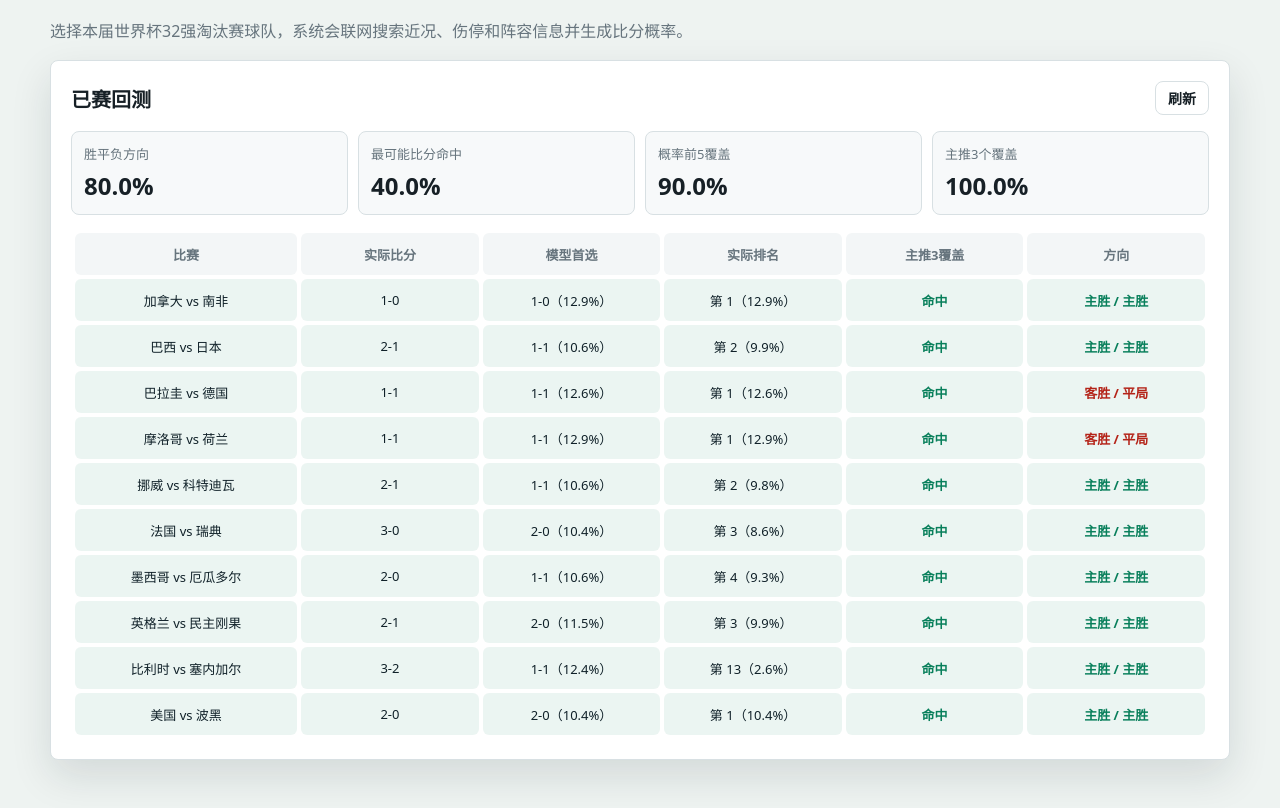
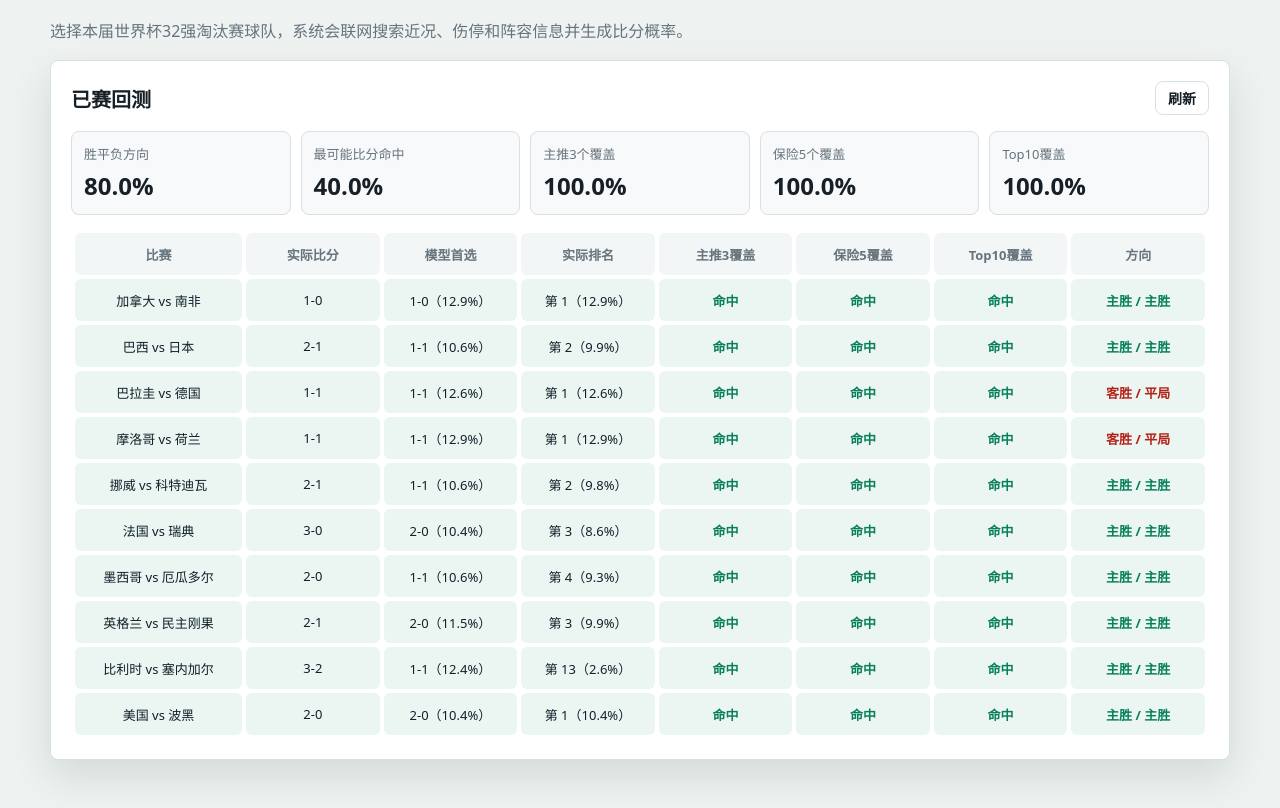
Before and after one commit to yewu73157-web/football-score-predictor, a Flask app: page / in a window 1280 px wide. Shown: the part 434-1242 px from the top of the page. Run offline with Flask 3, Linux system fonts and the light colour scheme; data that the repository does not hold is empty.

Commit message:
Add tiered score coverage display

```diff
--- a/app.py
+++ b/app.py
@@ -15,7 +15,7 @@ from flask import Flask, jsonify, render_template, request
 
 
 app = Flask(__name__)
-APP_VERSION = "20260702-clean-sheet1"
+APP_VERSION = "20260702-tiered-coverage1"
 
 HTTP_HEADERS = {
     "User-Agent": "Mozilla/5.0 football-score-predictor/1.0 (local analytics app)"
@@ -418,32 +418,58 @@ def build_coverage_scores(
     for item in coverage_scores:
         add(dict(item, label="概率补位"))
 
-    top10_pool = sorted_scores[:10]
+    top3_scores = recommendations[:]
+    top5_scores = [dict(item) for item in top3_scores]
+    top5_used = {item["score"] for item in top5_scores}
+    for item in coverage_scores:
+        if item["score"] not in top5_used:
+            candidate = dict(item)
+            candidate["label"] = candidate.get("label") or "保险补位"
+            top5_scores.append(candidate)
+            top5_used.add(candidate["score"])
+        if len(top5_scores) >= 5:
+            break
+
+    top10_pool = [dict(item, label=item.get("label") or "90%候选") for item in top5_scores]
+    top10_used = {item["score"] for item in top10_pool}
+    for item in coverage_scores:
+        if item["score"] not in top10_used:
+            candidate = dict(item)
+            candidate["label"] = "90%候选"
+            top10_pool.append(candidate)
+            top10_used.add(candidate["score"])
+        if len(top10_pool) >= 10:
+            break
+
     upset_scores = [
         dict(item, label="冷门保护")
         for item in sorted_scores
         if (item["away"] > item["home"] if favorite == "home" else item["home"] > item["away"])
     ][:3]
-    top3_mass = sum(item["prob"] for item in recommendations)
+    top3_mass = sum(item["prob"] for item in top3_scores)
+    top5_mass = sum(item["prob"] for item in top5_scores)
+    top10_mass = sum(item["prob"] for item in top10_pool)
     if favorite_prob >= 0.52 and favorite_margin >= 0.18:
         confidence = "高"
-        confidence_note = "优势方较明确，但比分仍不能保证。"
+        confidence_note = "优势方较明确，主推3个可重点参考，保险5个用于覆盖零封和一球差。"
     elif favorite_prob >= 0.42 or draw >= 0.30:
         confidence = "中"
-        confidence_note = "有倾向，但平局或一球差结果占比较高。"
+        confidence_note = "有倾向，但平局或一球差结果占比较高，建议同时看保险5个。"
     else:
         confidence = "低"
-        confidence_note = "胜平负接近，杯赛波动较大。"
+        confidence_note = "胜平负接近，杯赛波动较大，不建议只看主推3个，应看90%候选池。"
 
     return {
-        "recommendedTop3": recommendations,
-        "recommendedTop5": recommendations,
+        "recommendedTop3": top3_scores,
+        "recommendedTop5": top5_scores,
         "candidateTop10": top10_pool,
         "upsetProtection": upset_scores,
         "top3ProbabilityMass": top3_mass,
-        "top5ProbabilityMass": top3_mass,
+        "top5ProbabilityMass": top5_mass,
+        "top10ProbabilityMass": top10_mass,
         "confidence": confidence,
         "confidenceNote": confidence_note,
+        "coverageAdvice": "高置信看主推3个；中置信看保险5个；低置信看90%候选池。",
     }
 
 
@@ -572,7 +598,9 @@ def evaluate_completed_matches() -> dict[str, Any]:
     result_hits = 0
     exact_hits = 0
     top5_hits = 0
-    recommended_hits = 0
+    recommended3_hits = 0
+    recommended5_hits = 0
+    top10_hits = 0
     for match in COMPLETED_MATCHES:
         result = predict(match["home"], match["away"], match["neutral"])
         probs = result["probabilities"]
@@ -591,13 +619,20 @@ def evaluate_completed_matches() -> dict[str, Any]:
         actual_rank = next(i + 1 for i, (score, _) in enumerate(all_scores) if list(score) == match["score"])
         actual_prob = next(probability for score, probability in all_scores if list(score) == match["score"])
         top5_hits += actual_rank <= 5
-        recommended_scores = [item["score"] for item in result["coverageScores"]["recommendedTop3"]]
-        recommended_hit = f'{match["score"][0]}-{match["score"][1]}' in recommended_scores
-        recommended_hits += recommended_hit
+        actual_score_text = f'{match["score"][0]}-{match["score"][1]}'
+        recommended3_scores = [item["score"] for item in result["coverageScores"]["recommendedTop3"]]
+        recommended5_scores = [item["score"] for item in result["coverageScores"]["recommendedTop5"]]
+        top10_scores = [item["score"] for item in result["coverageScores"]["candidateTop10"]]
+        recommended3_hit = actual_score_text in recommended3_scores
+        recommended5_hit = actual_score_text in recommended5_scores
+        top10_hit = actual_score_text in top10_scores
+        recommended3_hits += recommended3_hit
+        recommended5_hits += recommended5_hit
+        top10_hits += top10_hit
         rows.append(
             {
                 "match": f'{match["home"]} vs {match["away"]}',
-                "actualScore": f'{match["score"][0]}-{match["score"][1]}',
+                "actualScore": actual_score_text,
                 "topScore": top_score["score"],
                 "topScoreProb": top_score["prob"],
                 "actualScoreProb": actual_prob,
@@ -605,8 +640,14 @@ def evaluate_completed_matches() -> dict[str, Any]:
                 "predictedOutcome": predicted_outcome,
                 "actualOutcome": actual_outcome,
                 "outcomeHit": predicted_outcome == actual_outcome,
-                "recommendedScores": recommended_scores,
-                "recommendedHit": recommended_hit,
+                "recommendedScores": recommended3_scores,
+                "recommendedTop3Scores": recommended3_scores,
+                "recommendedTop5Scores": recommended5_scores,
+                "top10Scores": top10_scores,
+                "recommendedHit": recommended3_hit,
+                "recommendedTop3Hit": recommended3_hit,
+                "recommendedTop5Hit": recommended5_hit,
+                "top10Hit": top10_hit,
             }
         )
     total = len(COMPLETED_MATCHES)
@@ -615,8 +656,9 @@ def evaluate_completed_matches() -> dict[str, Any]:
         "resultAccuracy": result_hits / total,
         "exactAccuracy": exact_hits / total,
         "top5Accuracy": top5_hits / total,
-        "recommendedTop3Accuracy": recommended_hits / total,
-        "recommendedTop5Accuracy": recommended_hits / total,
+        "recommendedTop3Accuracy": recommended3_hits / total,
+        "recommendedTop5Accuracy": recommended5_hits / total,
+        "top10Accuracy": top10_hits / total,
         "rows": rows,
     }
 
--- a/static/app.js
+++ b/static/app.js
@@ -6,6 +6,7 @@ const lambdaText = document.querySelector("#lambdaText");
 const qualityText = document.querySelector("#qualityText");
 const outcomes = document.querySelector("#outcomes");
 const topScores = document.querySelector("#topScores");
+const insuranceScores = document.querySelector("#insuranceScores");
 const candidateScores = document.querySelector("#candidateScores");
 const upsetScores = document.querySelector("#upsetScores");
 const confidenceNote = document.querySelector("#confidenceNote");
@@ -125,8 +126,9 @@ function renderBacktest(data) {
   backtestSummary.innerHTML = `
     <div class="metric"><span>胜平负方向</span><strong>${pct(data.resultAccuracy)}</strong></div>
     <div class="metric"><span>最可能比分命中</span><strong>${pct(data.exactAccuracy)}</strong></div>
-    <div class="metric"><span>概率前5覆盖</span><strong>${pct(data.top5Accuracy)}</strong></div>
     <div class="metric"><span>主推3个覆盖</span><strong>${pct(data.recommendedTop3Accuracy)}</strong></div>
+    <div class="metric"><span>保险5个覆盖</span><strong>${pct(data.recommendedTop5Accuracy)}</strong></div>
+    <div class="metric"><span>Top10覆盖</span><strong>${pct(data.top10Accuracy)}</strong></div>
   `;
   let html = `
     <thead>
@@ -136,6 +138,8 @@ function renderBacktest(data) {
         <th>模型首选</th>
         <th>实际排名</th>
         <th>主推3覆盖</th>
+        <th>保险5覆盖</th>
+        <th>Top10覆盖</th>
         <th>方向</th>
       </tr>
     </thead>
@@ -148,7 +152,9 @@ function renderBacktest(data) {
         <td>${row.actualScore}</td>
         <td>${row.topScore}（${pct(row.topScoreProb)}）</td>
         <td>第 ${row.actualScoreRank}（${pct(row.actualScoreProb)}）</td>
-        <td class="${row.recommendedHit ? "hit" : "miss"}">${row.recommendedHit ? "命中" : "未命中"}</td>
+        <td class="${row.recommendedTop3Hit ? "hit" : "miss"}">${row.recommendedTop3Hit ? "命中" : "未命中"}</td>
+        <td class="${row.recommendedTop5Hit ? "hit" : "miss"}">${row.recommendedTop5Hit ? "命中" : "未命中"}</td>
+        <td class="${row.top10Hit ? "hit" : "miss"}">${row.top10Hit ? "命中" : "未命中"}</td>
         <td class="${row.outcomeHit ? "hit" : "miss"}">${outcomeName(row.predictedOutcome)} / ${outcomeName(row.actualOutcome)}</td>
       </tr>
     `;
@@ -193,12 +199,13 @@ async function runPrediction(event) {
 
     bestScore.textContent = `${data.coverageScores.recommendedTop3[0].score}（3选覆盖）`;
     lambdaText.textContent = `${data.homeLambda.toFixed(2)} : ${data.awayLambda.toFixed(2)}`;
-    qualityText.textContent = `${data.coverageScores.confidence}（覆盖${pct(data.coverageScores.top3ProbabilityMass)}）`;
+    qualityText.textContent = `${data.coverageScores.confidence}（3:${pct(data.coverageScores.top3ProbabilityMass)} / 5:${pct(data.coverageScores.top5ProbabilityMass)} / 10:${pct(data.coverageScores.top10ProbabilityMass)}）`;
     renderBars(data.probabilities, home, away);
     renderTopScores(data.coverageScores.recommendedTop3);
+    renderScoreList(insuranceScores, data.coverageScores.recommendedTop5);
     renderScoreList(candidateScores, data.coverageScores.candidateTop10);
     renderScoreList(upsetScores, data.coverageScores.upsetProtection);
-    confidenceNote.textContent = data.coverageScores.confidenceNote;
+    confidenceNote.textContent = `${data.coverageScores.confidenceNote} ${data.coverageScores.coverageAdvice || ""}`;
     renderMatrix(data.matrix);
     renderSources(data);
     dashboard.hidden = false;
--- a/static/styles.css
+++ b/static/styles.css
@@ -356,7 +356,7 @@ td {
 
 .backtest-summary {
   display: grid;
-  grid-template-columns: repeat(4, minmax(0, 1fr));
+  grid-template-columns: repeat(5, minmax(0, 1fr));
   gap: 10px;
   margin-bottom: 14px;
 }
--- a/templates/index.html
+++ b/templates/index.html
@@ -59,7 +59,7 @@
       <section class="dashboard" id="dashboard" hidden>
         <div class="summary">
           <div>
-            <p class="label">主推比分</p>
+            <p class="label">主推首选</p>
             <strong id="bestScore">-</strong>
           </div>
           <div>
@@ -77,17 +77,24 @@
             <h2>赛果概率</h2>
             <div id="outcomes" class="bars"></div>
           </article>
-            <article class="panel">
-              <h2>主推 3 个比分</h2>
-              <div id="topScores" class="score-list"></div>
-            </article>
+          <article class="panel">
+            <h2>主推 3 个比分</h2>
+            <div id="topScores" class="score-list"></div>
+          </article>
         </div>
 
         <div class="grid two">
           <article class="panel">
-            <h2>候选比分池 Top 10</h2>
+            <h2>保险 5 个比分</h2>
+            <div id="insuranceScores" class="score-list compact"></div>
+          </article>
+          <article class="panel">
+            <h2>90%候选池 Top 10</h2>
             <div id="candidateScores" class="score-list compact"></div>
           </article>
+        </div>
+
+        <div class="grid two">
           <article class="panel">
             <h2>冷门保护</h2>
             <div id="upsetScores" class="score-list compact"></div>
@@ -110,7 +117,7 @@
           <article class="panel">
             <h2>模型说明</h2>
             <p class="copy">
-              本工具只覆盖 2026 世界杯 32 强淘汰赛球队，预测口径为90分钟常规时间。主推3个比分采用“当前概率 + 历史淘汰赛先验 + 覆盖率”策略，覆盖最高概率、小胜路径和大球/零封保护路径。
+              本工具只覆盖 2026 世界杯 32 强淘汰赛球队，预测口径为90分钟常规时间。主推3个比分用于重点判断，保险5个用于提高覆盖，90%候选池用于低置信比赛参考。
               它不能保证百分百命中，只用于提高真实比分落入推荐池的概率。
             </p>
           </article>
```
